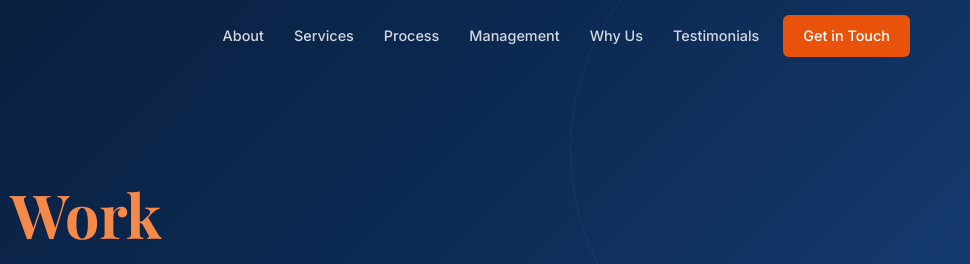
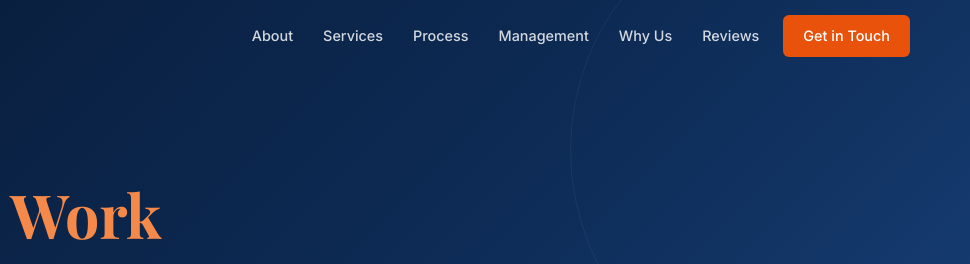
Before and after one commit to melvinasamoah17-sudo/stelva-consult, a plain HTML site: page process.html in a window 1280 px wide. Shown: the top 264 px of the page, 310-1280 px from the left. Drawn offline with nearby package versions, Linux system fonts and the light colour scheme.

Commit message:
Rename 'Testimonials' link to 'Reviews'

```diff
--- a/process.html
+++ b/process.html
@@ -34,7 +34,7 @@
         <a href="process.html" class="active">Process</a>
         <a href="management.html">Management</a>
         <a href="why-us.html">Why Us</a>
-        <a href="testimonials.html">Testimonials</a>
+        <a href="testimonials.html">Reviews</a>
         <a href="contact.html" class="nav-cta">Get in Touch</a>
       </div>
 
@@ -46,12 +46,13 @@
 
   <!-- Mobile menu -->
   <div class="mobile-menu" role="navigation" aria-label="Mobile navigation">
+    <a href="index.html">Home</a>
     <a href="about.html">About</a>
     <a href="services.html">Services</a>
     <a href="process.html">Process</a>
     <a href="management.html">Management</a>
     <a href="why-us.html">Why Us</a>
-    <a href="testimonials.html">Testimonials</a>
+    <a href="testimonials.html">Reviews</a>
     <a href="contact.html" class="btn btn-primary">Get in Touch</a>
   </div>
 
```
